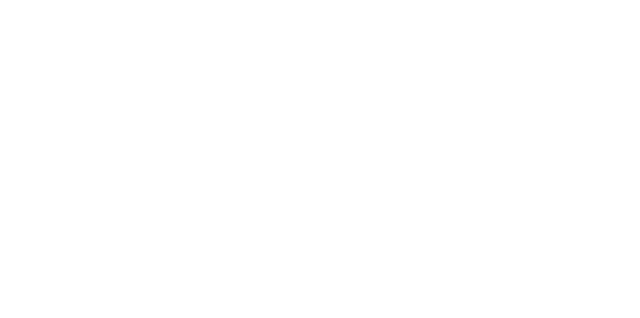
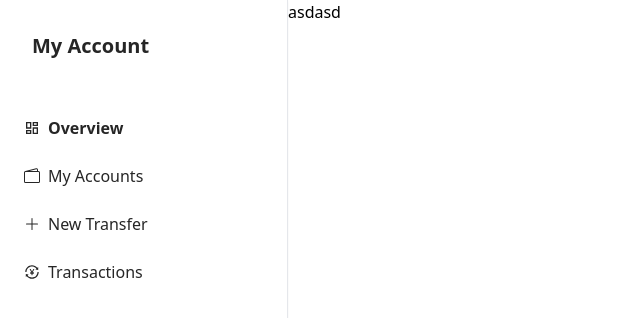
Before and after one commit to cjdomacena/IS322-Final-Project, a React (Create React App) app: page / in a window 1280 px wide. Shown: the top 318 px of the page, without its empty margins (0-640 px from the left). Built offline with nearby package versions, Linux system fonts and the light colour scheme.

Commit message:
feat: :sparkles: Added sidebar

```diff
--- a/package.json
+++ b/package.json
@@ -13,7 +13,9 @@
     "@types/react-dom": "^18.0.0",
     "react": "^18.1.0",
     "react-dom": "^18.1.0",
+    "react-icons": "^4.3.1",
     "react-redux": "^8.0.1",
+    "react-router-dom": "^6.3.0",
     "react-scripts": "5.0.1",
     "typescript": "^4.6.3",
     "web-vitals": "^2.1.4"
--- a/src/App.tsx
+++ b/src/App.tsx
@@ -1,8 +1,24 @@
+import Dashboard from "./pages/Dashboard";
+import {Routes, Route} from 'react-router-dom'
+import Navbar from "./components/Navbar";
+import { useAppSelector } from "./redux/hooks";
+
+
+
 function App() {
+
+  const {isDarkMode} = useAppSelector(state => state.theme)
+
   return (
-    <div className="App">
 
-    </div>
+      <div className={isDarkMode ? 'dark' : ''}>
+        <div className="App min-h-screen w-screen dark:bg-[#0c0c0c] flex transition-colors">
+          <Navbar />
+          <Routes>
+            <Route path="/" element={<Dashboard />}></Route>
+          </Routes>
+        </div>
+      </div>
   );
 }
 
--- /dev/null
+++ b/src/components/Navbar/ListItem.tsx
@@ -0,0 +1,23 @@
+import { Link, useMatch, useResolvedPath } from 'react-router-dom';
+type Props = {
+  text: string;
+  path: string;
+  svgIcon: JSX.Element;
+};
+
+const ListItem = (props: Props) => {
+  const resolved = useResolvedPath(props.path);
+  const match = useMatch({ path: resolved.pathname, end: true });
+
+  return (
+    <Link to={props.path}>
+      <li
+        className={`p-2 dark:hover:bg-neutral-900 hover:bg-neutral-300 text-neutral-800 dark:text-white transition-colors my-2 flex items-center gap-2 ${match ? ' dark:bg-neutral-900 font-bold' : null}`}>
+          {props.svgIcon}
+          {props.text}
+      </li>
+    </Link>
+  );
+}
+
+export default ListItem;
--- /dev/null
+++ b/src/components/Navbar/index.tsx
@@ -0,0 +1,25 @@
+import ListItem from './ListItem'
+import {RiDashboardLine} from 'react-icons/ri';
+import {BsWallet2, BsPlusLg} from 'react-icons/bs';
+import {AiOutlineTransaction} from 'react-icons/ai'
+type Props = {}
+
+const Navbar = (props: Props) => {
+  return (
+    <aside className="h-screen w-72 border-r dark:border-r-neutral-600 shadow-sm">
+      <div className="px-4 py-8 h-full">
+        <div>
+          <h1 className="font-bold text-xl text-neutral-800 dark:text-neutral-50 px-4">My Account</h1>
+        </div>
+        <ul className="mt-12 space-y-4 font-medium">
+          <ListItem svgIcon={<RiDashboardLine />} path="/" text="Overview" />
+          <ListItem svgIcon={<BsWallet2 />} path="/accounts" text="My Accounts" />
+          <ListItem svgIcon={<BsPlusLg />} path="/new-transfer" text="New Transfer" />
+          <ListItem svgIcon={<AiOutlineTransaction />} path="/transactions" text="Transactions" />
+        </ul>
+      </div>
+    </aside>
+  );
+}
+
+export default Navbar;
--- a/src/index.tsx
+++ b/src/index.tsx
@@ -2,12 +2,20 @@
 import ReactDOM from 'react-dom/client';
 import './index.css';
 import App from './App';
-
+import { store } from './redux/store';
+import {Provider} from 'react-redux'
+import {BrowserRouter} from 'react-router-dom'
 const root = ReactDOM.createRoot(
   document.getElementById('root') as HTMLElement
 );
 root.render(
   <React.StrictMode>
-    <App />
-  </React.StrictMode>
+    <Provider store={store}>
+      <BrowserRouter>
+
+          <App />
+
+      </BrowserRouter>
+    </Provider>
+  </React.StrictMode>,
 );
--- /dev/null
+++ b/src/pages/Dashboard.tsx
@@ -0,0 +1,11 @@
+type Props = {}
+
+const Dashboard = (props: Props) => {
+  return (
+	<div>
+		asdasd
+	</div>
+  )
+}
+
+export default Dashboard
--- /dev/null
+++ b/src/redux/AccountSlice.ts
@@ -0,0 +1,24 @@
+import {createSlice, PayloadAction} from '@reduxjs/toolkit';
+import type { RootState } from './store';
+
+interface TransactionState {
+
+}
+
+const initialState: TransactionState = {
+
+}
+
+export const accountSlice = createSlice({
+	name: 'transactions',
+	initialState,
+	reducers: {
+		updateTransaction: (state, action:PayloadAction<number>) => {
+
+		}
+	}
+})
+
+export const {updateTransaction} = accountSlice.actions;
+
+export default accountSlice.reducer;
--- /dev/null
+++ b/src/redux/ThemeSlice.ts
@@ -0,0 +1,23 @@
+import { createSlice, PayloadAction } from '@reduxjs/toolkit';
+
+interface IThemeState {
+	isDarkMode: boolean
+}
+
+const initialState: IThemeState = {
+	isDarkMode: false
+};
+
+export const themeSlice = createSlice({
+  name: 'theme',
+  initialState,
+  reducers: {
+    toggleDarkMode: (state) => {
+		state.isDarkMode = !state.isDarkMode
+	},
+  },
+});
+
+export const { toggleDarkMode } = themeSlice.actions;
+
+export default themeSlice.reducer;
--- /dev/null
+++ b/src/redux/hooks.ts
@@ -0,0 +1,5 @@
+import {TypedUseSelectorHook, useDispatch, useSelector} from 'react-redux';
+import type { RootState, AppDispatch } from './store';
+
+export const useAppDispatch = () => useDispatch<AppDispatch>();
+export const useAppSelector: TypedUseSelectorHook<RootState> = useSelector
--- /dev/null
+++ b/src/redux/store.ts
@@ -0,0 +1,12 @@
+import {configureStore} from '@reduxjs/toolkit';
+import accountReducer from './AccountSlice'
+import themeReducer from './ThemeSlice'
+export const store = configureStore({
+	reducer: {
+		accounts: accountReducer,
+		theme: themeReducer
+	}
+})
+
+export type RootState = ReturnType<typeof store.getState>;
+export type AppDispatch = typeof store.dispatch;
--- a/tailwind.config.js
+++ b/tailwind.config.js
@@ -1,5 +1,6 @@
 module.exports = {
   content: ['./src/**/*.{js,jsx,ts,tsx}'],
+  darkMode: 'class',
   theme: {
     extend: {},
   },
```
Also changed, not shown: src/index.css (line endings or trailing spaces), 1 other file (tests, documents, lock files or other folders).
